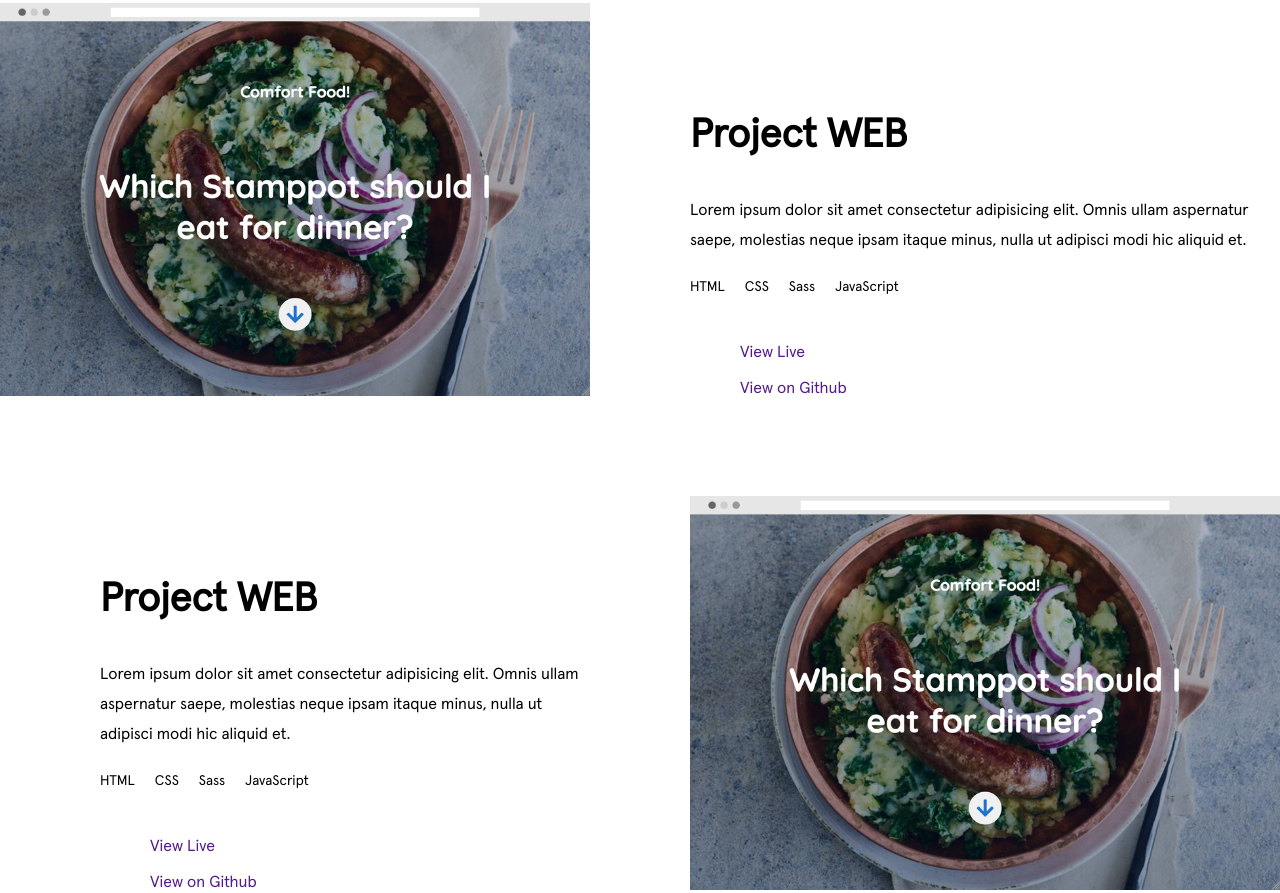
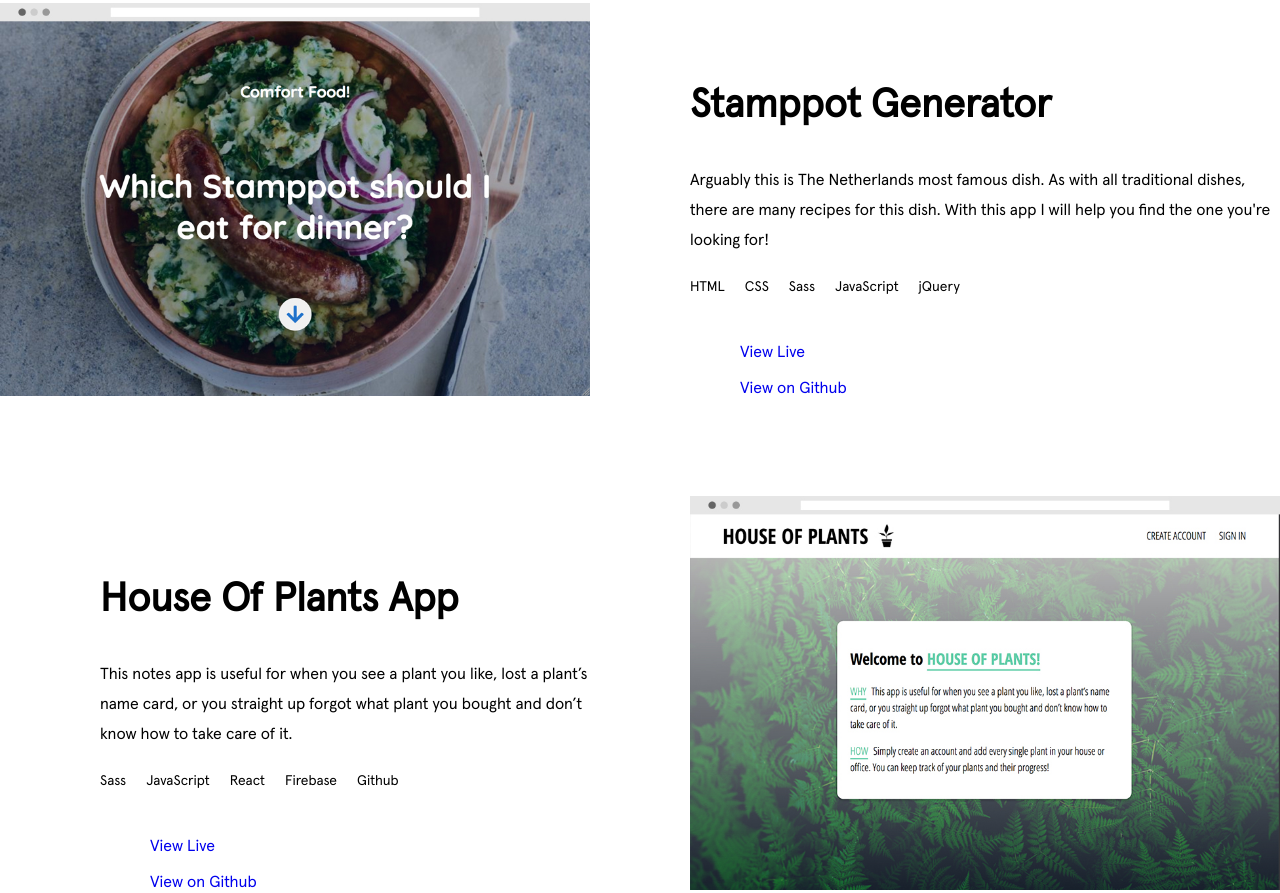
Before and after one commit to manonrugge/portfolio-manon, a website: page index.html in a window 1280 px wide. Shown: the part 1014-1907 px from the top of the page. Drawn offline with nearby package versions, Linux system fonts and the light colour scheme; files whose address does not match are found by name.

Commit message:
add projects images and text and about content

```diff
--- a/dev/styles/style.scss
+++ b/dev/styles/style.scss
@@ -3,8 +3,6 @@ $secondary: #000;
 $blue: rgba(19, 82, 162, 1);
 $background: rgba(255, 212, 100, 1);
 $font: 'apercu-regular', sans-serif;
-
-
 
 .wrapper {
 	max-width: 900px;
--- a/index.html
+++ b/index.html
@@ -71,10 +71,10 @@
 					</div>
 					<div class="project-info">
 						<div class="project-title">
-							<h3>Project WEB</h3>
+							<h3>Stamppot Generator</h3>
 						</div>
 						<div class="project-text">
-							<p>Lorem ipsum dolor sit amet consectetur adipisicing elit. Omnis ullam aspernatur saepe, molestias neque ipsam itaque minus, nulla ut adipisci modi hic aliquid et.</p>
+							<p>Arguably this is The Netherlands most famous dish. As with all traditional dishes, there are many recipes for this dish. With this app I will help you find the one you're looking for!</p>
 						</div>
 						<div class="project-tags">
 							<ul>
@@ -82,11 +82,14 @@
 								<li>CSS</li>
 								<li>Sass</li>
 								<li>JavaScript</li>
+								<li>jQuery</li>
 							</ul>
 						</div>
 						<div class="project-links project1" onmouseover="myPortfolio.addClass('project1')" onmouseout="myPortfolio.removeClass('project1')">
-							<a href=""><img class="arrow" src="./public/assets/arrow-left.svg" alt=""> <span class="arrow-text">View Live</span></a>
-							<a href="">View on Github</a>
+							<a href="http://www.manonrugge.nl/stamppot/" target="_blank"><img class="arrow" src="./public/assets/arrow-left.svg" alt=""> <span class="arrow-text">View Live</span></a>
+
+							<a href="https://github.com/manonrugge/stampot-recipe-app" target="_blank"><img class="arrow" src="./public/assets/arrow-left.svg" alt="">
+							<span class="arrow-text">View on Github</span></a>
 						</div>
 					</div>
 				</div>
@@ -96,29 +99,29 @@
 				<div class="project-item right">
 					<div class="project-info">
 						<div class="project-title">
-							<h3>Project WEB</h3>
+							<h3>House Of Plants App</h3>
 						</div>
 						<div class="project-text">
-							<p>Lorem ipsum dolor sit amet consectetur adipisicing elit. Omnis ullam aspernatur saepe, molestias neque ipsam itaque minus,
-								nulla ut adipisci modi hic aliquid et.</p>
+							<p>This notes app is useful for when you see a plant you like, lost a plant’s name card, or you straight up forgot what plant you bought and don’t know how to take care of it.</p>
 						</div>
 						<div class="project-tags">
 							<ul>
-								<li>HTML</li>
-								<li>CSS</li>
 								<li>Sass</li>
 								<li>JavaScript</li>
+								<li>React</li>
+								<li>Firebase</li>
+								<li>Github</li>
 							</ul>
 						</div>
 						<div class="project-links project2" onmouseover="myPortfolio.addClass('project2')" onmouseout="myPortfolio.removeClass('project2')">
-							<a href="">View Live</a>
-							<a href="">View on Github</a>
+							<a href="https://project5-5ed11.firebaseapp.com/ " target="_blank">View Live</a>
+							<a href="https://github.com/manonrugge/project_5" target="_blank">View on Github</a>
+						</div>
+						</div>
+						<div class="project-img project2" onmouseover="myPortfolio.addClass('project2')" onmouseout="myPortfolio.removeClass('project2')">
+							<img class="projectImg" src="./public/assets/item-02.jpg" alt="">
 						</div>
 					</div>
-					<div class="project-img project2" onmouseover="myPortfolio.addClass('project2')" onmouseout="myPortfolio.removeClass('project2')">
-						<img class="projectImg" src="./public/assets/item-01.jpg" alt="">
-					</div>
-				</div>
 
 			</section>
 
@@ -317,8 +320,13 @@
 						</div>
 						<div class="about-text">
 							<h2>About</br> Me</h2>
-							<p>Lorem ipsum dolor sit amet consectetur adipisicing elit. Facilis cupiditate ad quibusdam, incidunt voluptatum nihil commodi, a earum, animi culpa est placeat voluptatibus ab dicta sint voluptatem aliquam excepturi. Corrupti.</p>
-							<p>Lorem ipsum dolor sit amet consectetur adipisicing elit. Facilis cupiditate ad quibusdam, incidunt voluptatum nihil commodi, a earum, animi culpa est placeat voluptatibus ab dicta sint voluptatem aliquam excepturi. Corrupti.</p>
+							<p>I am Manon, a Front-End Web Developer based in Toronto. I started a nine-week bootcamp program at HackerYou in January. My
+							background is in Graphic Design and learning how languages and libraries such as HTML, CSS, JavaScript, and React are used
+							to build the websites I designed is very exciting! </p>
+							<p>As a designer, I solve problems and organise information, as a Front-End Web Developer I do just that but with code instead
+							of visuals! The challenge of putting all the pieces together is what makes me excited about being a Front-End-Web Developer
+							and I look forward to solving a lot more of these puzzles, whilst combining my Graphic Design with my coding skills, and
+							getting inspired by the development community here in Toronto.</p>
 						</div>
 					</div>
 				</div>
```
Also changed, not shown: public/assets/item-02.jpg (added).
